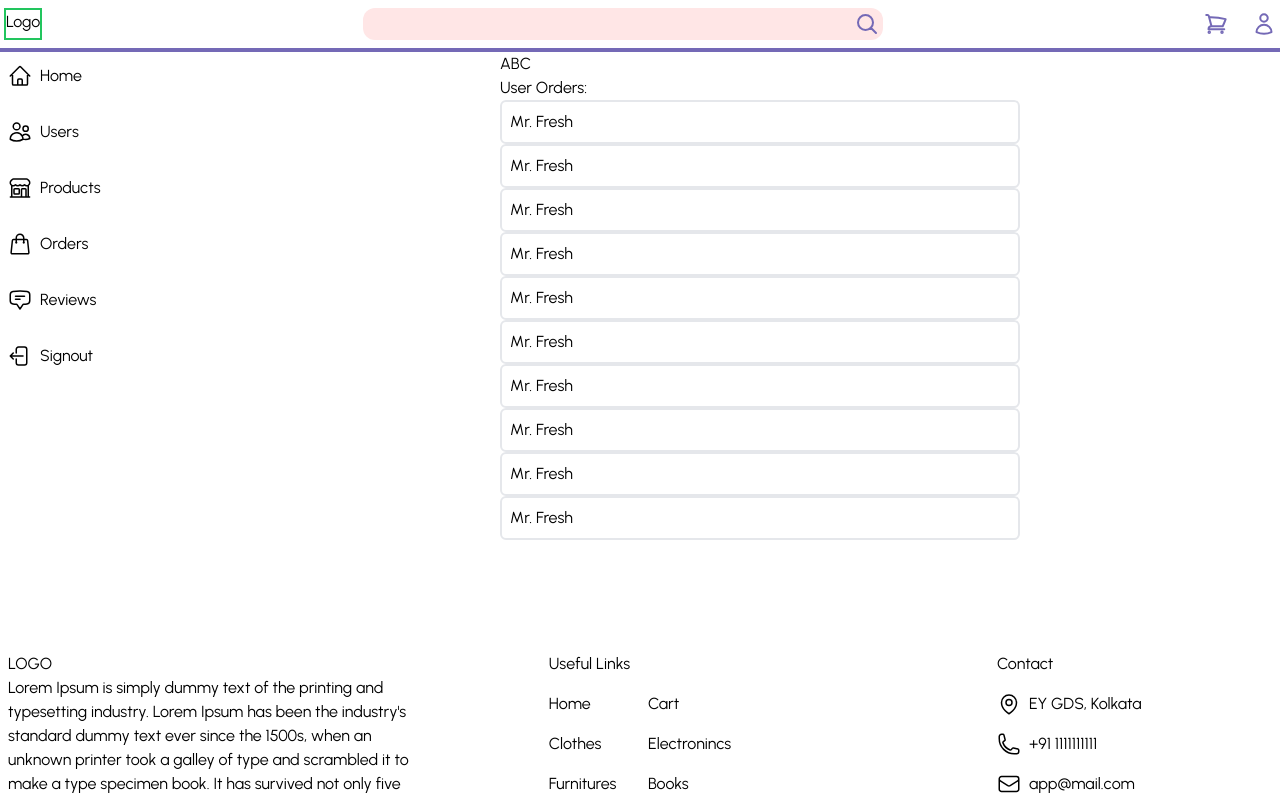
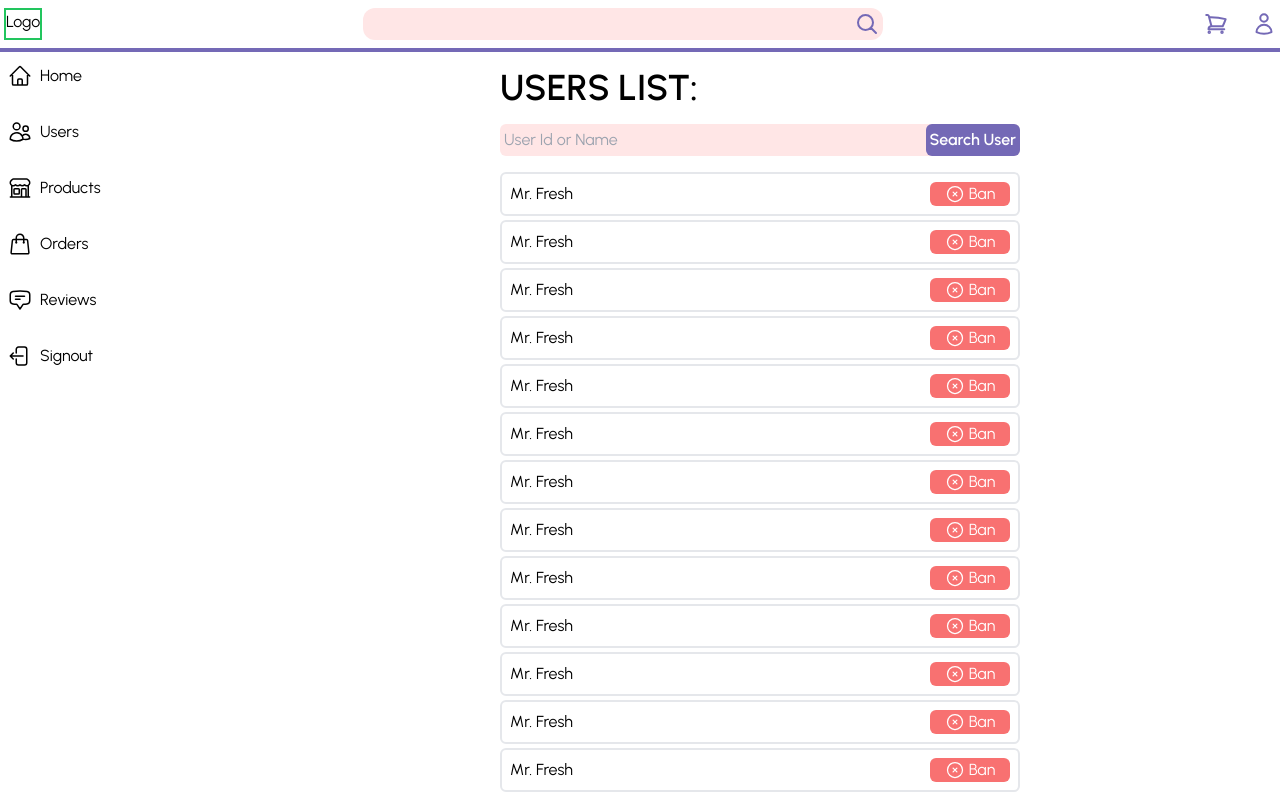
Before and after one commit to Ankan-Basu/shopping-app-ey, an Angular app: page /admin/users in a window 1280 px wide. Shown: the top 796 px of the page. Built offline with nearby package versions, Linux system fonts and the light colour scheme.

Commit message:
CSS Fix admin dashboard

```diff
--- a/src/app/components/base-components/admin-users-item/admin-users-item.component.html
+++ b/src/app/components/base-components/admin-users-item/admin-users-item.component.html
@@ -1,3 +1,26 @@
-<div class="border-2 /border-black rounded-md p-2 w-520px flex flex-row gap-4 shadow-l cursor-pointer" [routerLink]="'1'"> <!-- change to uId-->
+<div class="border-2 rounded-md p-2 w-520px flex flex-row justify-between gap-4 shadow-l cursor-pointer" [routerLink]="'1'"> <!-- change to uId-->
 <h3>Mr. Fresh</h3>
+
+<button class="font-semibold bg-red-400 hover:bg-red-500 rounded-md px-1 text-white flex flex-row items-center justify-center gap-1 w-20" *ngIf="!banned">
+    <span>
+        <svg xmlns="http://www.w3.org/2000/svg" fill="none" viewBox="0 0 24 24" stroke-width="1.5" stroke="currentColor" class="w-5 h-5">
+            <path stroke-linecap="round" stroke-linejoin="round" d="m9.75 9.75 4.5 4.5m0-4.5-4.5 4.5M21 12a9 9 0 1 1-18 0 9 9 0 0 1 18 0Z" />
+          </svg>
+    </span>
+    <span>
+        Ban
+    </span>
+</button>
+
+<button class="font-semibold bg-primary hover:bg-primary2 rounded-md px-1 text-white flex flex-row items-center justify-center gap-1 w-20" *ngIf="banned">
+    <span>
+        <svg xmlns="http://www.w3.org/2000/svg" fill="none" viewBox="0 0 24 24" stroke-width="1.5" stroke="currentColor" class="w-5 h-5">
+            <path stroke-linecap="round" stroke-linejoin="round" d="M9 12.75 11.25 15 15 9.75M21 12a9 9 0 1 1-18 0 9 9 0 0 1 18 0Z" />
+          </svg>
+
+    </span>
+    <span>
+        Unban
+    </span>
+</button>
 </div>
--- a/src/app/components/base-components/admin-users-item/admin-users-item.component.ts
+++ b/src/app/components/base-components/admin-users-item/admin-users-item.component.ts
@@ -1,13 +1,14 @@
+import { CommonModule } from '@angular/common';
 import { Component } from '@angular/core';
 import { RouterLink } from '@angular/router';
 
 @Component({
   selector: 'app-admin-users-item',
   standalone: true,
-  imports: [RouterLink],
+  imports: [RouterLink, CommonModule],
   templateUrl: './admin-users-item.component.html',
   styleUrl: './admin-users-item.component.css'
 })
 export class AdminUsersItemComponent {
-
+  banned = false;
 }
--- a/src/app/components/pages/admin-orders-page/admin-orders-page.component.html
+++ b/src/app/components/pages/admin-orders-page/admin-orders-page.component.html
@@ -1,5 +1,5 @@
 <div class="w-520px">
-    <h3 *ngIf="!openedAsSubMenu">User Orders:</h3>
+    <h3 *ngIf="!openedAsSubMenu" class="text-4xl font-semibold mb-4">{{'User Orders: ' | uppercase}}</h3>
     <div *ngFor="let _ of [1,2,3,4,5,6,7,8,9,10]">
         <app-orders-item></app-orders-item>
     </div>
--- a/src/app/components/pages/admin-page/admin-page.component.html
+++ b/src/app/components/pages/admin-page/admin-page.component.html
@@ -5,9 +5,8 @@
        <app-sidebar-admin></app-sidebar-admin>
     </div>
 </div>
-    <div class="w-520px">
+    <div class="w-520px mt-4">
         <!-- <app-admin-review-item></app-admin-review-item> -->
-       ABC
         <router-outlet></router-outlet>
     </div>
 
--- a/src/app/components/pages/admin-reviews-page/admin-reviews-page.component.html
+++ b/src/app/components/pages/admin-reviews-page/admin-reviews-page.component.html
@@ -1,19 +1,7 @@
 
-<!-- <div class="/border-2 border-green-500 flex flex-row justify-between w-full xl:w-1280px m-auto"> -->
-    <!-- <div>
-    <div class="sticky top-14">
-       <app-sidebar-admin></app-sidebar-admin>
-    </div>
-</div> -->
     <div class="w-520px">
-        <h3 *ngIf="!openedAsSubMenu">User Reviews:</h3>
+        <h3 *ngIf="!openedAsSubMenu" class="font-semibold text-4xl mb-4">{{'User Reviews: ' | uppercase}}</h3>
         <div *ngFor="let _ of [1,2,3,4,5,6,7,8,9,10]">
             <app-admin-review-item></app-admin-review-item>
         </div>
     </div>
-
-<!-- <div> -->
-
-
-<!-- </div> -->
-<!-- </div> -->
--- a/src/app/components/pages/admin-users-details-page/admin-users-details-page.component.html
+++ b/src/app/components/pages/admin-users-details-page/admin-users-details-page.component.html
@@ -1,16 +1,43 @@
 <div class="w-520px">
 
-    <div class="p-2 flex flex-col">
-        <div>Account details of</div>
-        <h2 class="text-3xl font-bold">
-             Mr. Fresh!
-        </h2>
+    <div class="flex flex-row justify-between">
+        <div class="p-2 flex flex-col mb-4">
+            <div class="text-xl">Account details of</div>
+            <h2 class="text-4xl font-semibold">
+                Mr. Fresh!
+            </h2>
+
+        </div>
+        <div class="mt-6">
+
+            <button class="p-1 rounded-md bg-red-400 hover:bg-red-500 text-white font-semibold w-24 flex flex-row justify-center items-center gap-1" *ngIf="!banned">
+                <span>
+                    <svg xmlns="http://www.w3.org/2000/svg" fill="none" viewBox="0 0 24 24" stroke-width="1.5" stroke="currentColor" class="w-6 h-6">
+                        <path stroke-linecap="round" stroke-linejoin="round" d="m9.75 9.75 4.5 4.5m0-4.5-4.5 4.5M21 12a9 9 0 1 1-18 0 9 9 0 0 1 18 0Z" />
+                      </svg>
+                </span>
+                <span>
+                    Ban
+                </span>
+            </button>
+
+            <button class="p-1 rounded-md bg-primary hover:bg-primary2 text-white font-semibold w-24 flex flex-row justify-center items-center gap-1" *ngIf="banned">
+                <span>
+                    <svg xmlns="http://www.w3.org/2000/svg" fill="none" viewBox="0 0 24 24" stroke-width="1.5" stroke="currentColor" class="w-6 h-6">
+                        <path stroke-linecap="round" stroke-linejoin="round" d="M9 12.75 11.25 15 15 9.75M21 12a9 9 0 1 1-18 0 9 9 0 0 1 18 0Z" />
+                      </svg>
+
+                </span>
+                <span>
+                    Unban
+                </span>
+            </button>
+
+
+        </div>
     </div>
 
     <div class="p-2 flex flex-col gap-6">
-
-        <!-- <div class="mb-8">Welcome to . Your account details:</div> -->
-
         <div class="flex flex-row items-center gap-1">
             <span>
                 <svg xmlns="http://www.w3.org/2000/svg" fill="none" viewBox="0 0 24 24" stroke-width="1.5" stroke="currentColor" class="w-6 h-6">
--- a/src/app/components/pages/admin-users-details-page/admin-users-details-page.component.ts
+++ b/src/app/components/pages/admin-users-details-page/admin-users-details-page.component.ts
@@ -14,6 +14,8 @@ export class AdminUsersDetailsPageComponent {
   showOrdersList = false;
   showReviewsList = false;
 
+  banned = true;
+
   toggleOrdersListDisplay() {
     this.showOrdersList = !this.showOrdersList;
   }
--- a/src/app/components/pages/admin-users-page/admin-users-page.component.html
+++ b/src/app/components/pages/admin-users-page/admin-users-page.component.html
@@ -1,6 +1,17 @@
 <div class="w-520px">
-    <h3>User Orders:</h3>
-    <div *ngFor="let _ of [1,2,3,4,5,6,7,8,9,10]">
-        <app-admin-users-item></app-admin-users-item>
+    <h2 class="text-4xl font-semibold mb-4">{{'Users List: ' | uppercase}}</h2>
+
+
+            <div class="relative w-full flex flex-row mb-4">
+                <input class="p-1 rounded-md outline-none focus:ring-2 focus:ring-primary focus:bg-white bg-tertiary flex-1 pr-4" placeholder="User Id or Name">
+
+                <button class="absolute right-0 bg-primary hover:bg-primary2 text-white font-semibold p-1 rounded-md /rounded-s-none">Search User</button>
+            </div>
+
+
+    <div class="flex flex-col gap-1">
+        <div *ngFor="let _ of [1,2,3,4,5,6,7,8,9,10,10,1,1,1,1,1,1,1,1,1,1,1]">
+            <app-admin-users-item></app-admin-users-item>
+        </div>
     </div>
 </div>
```
